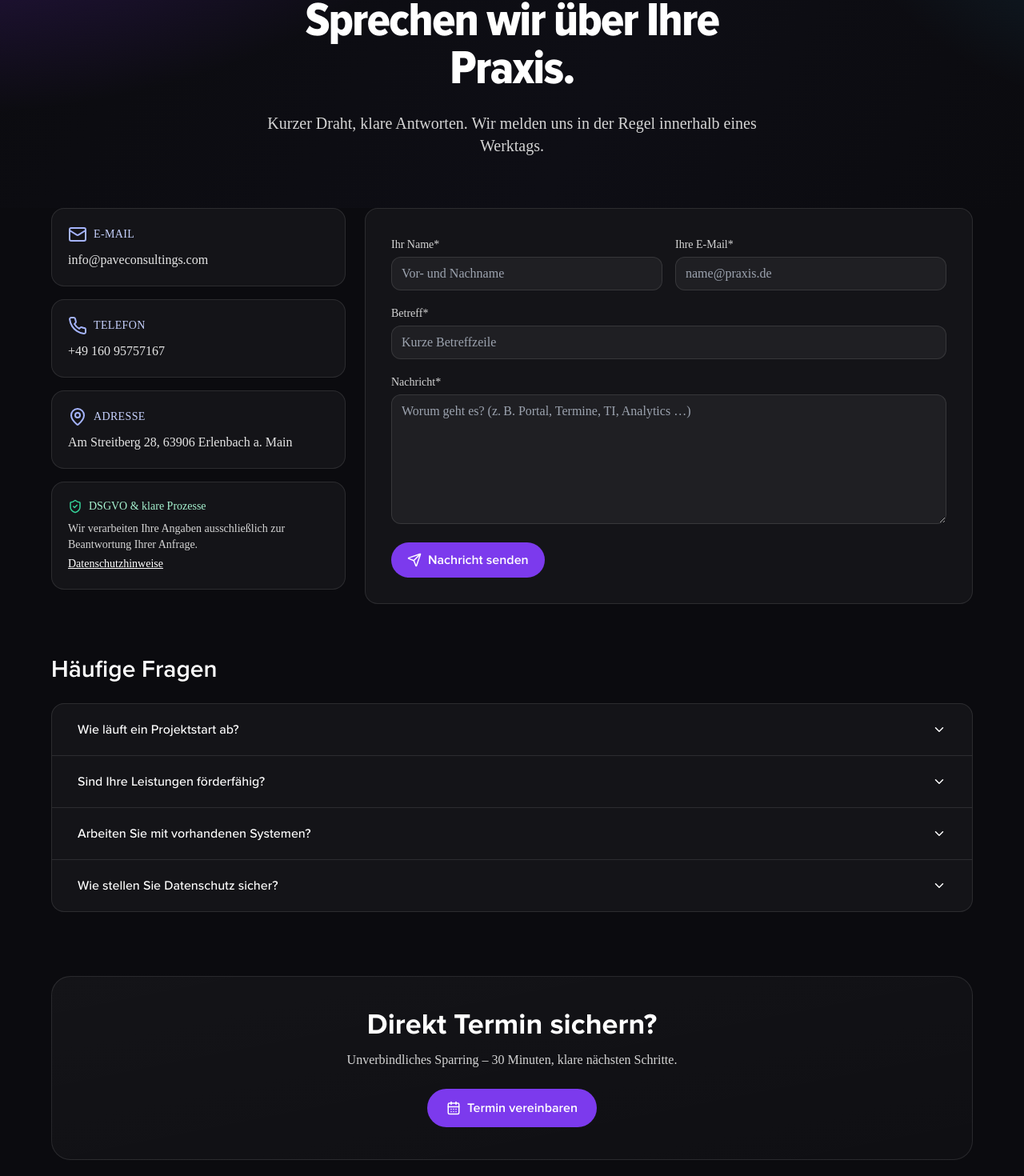
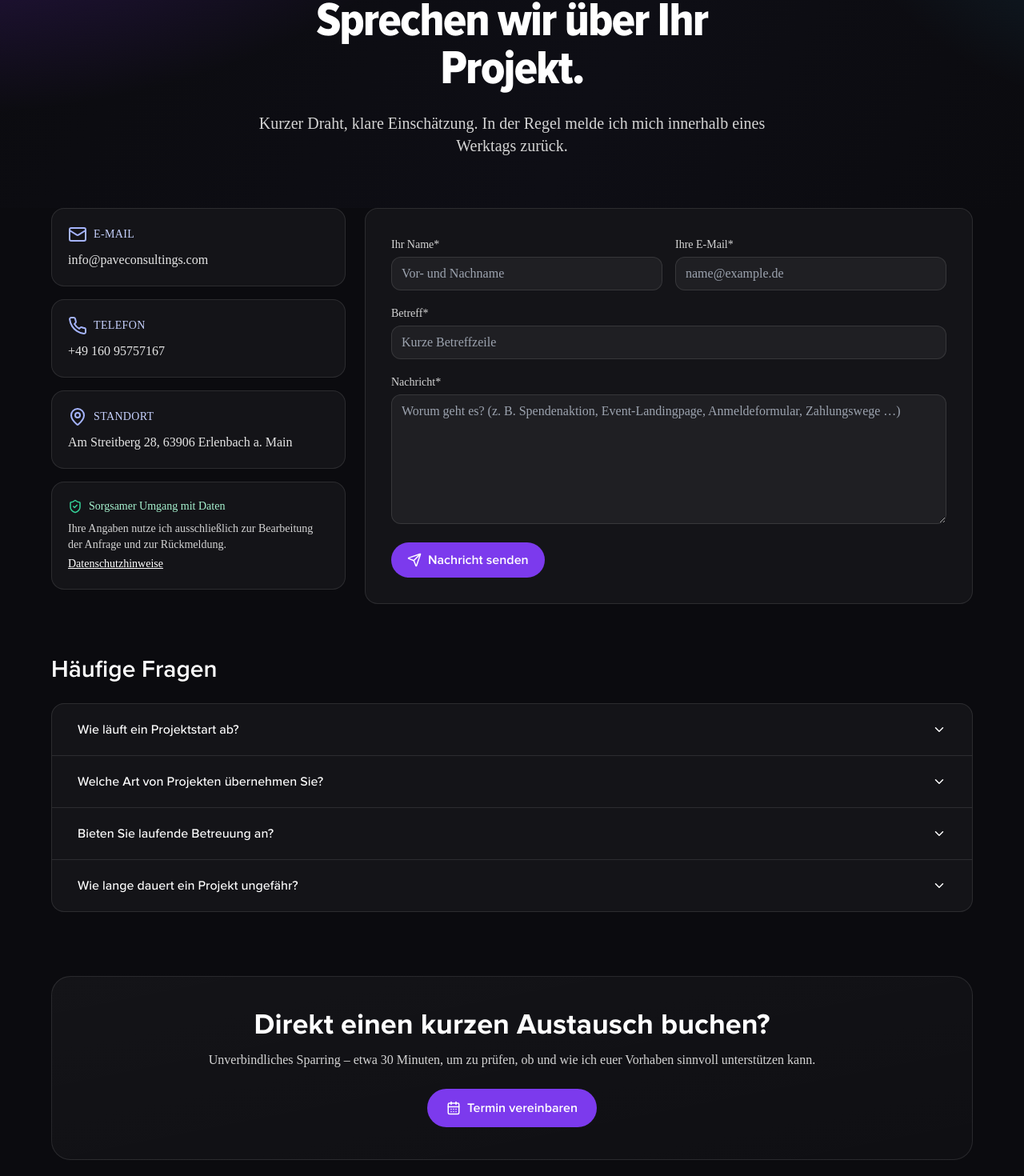
Before and after one commit to cyclebittt/pavewebyyyy, a Next.js app: page /contact in a window 1280 px wide. Shown: the part 243-1713 px from the top of the page at 80% size. Built offline with nearby package versions, Linux system fonts and the light colour scheme; a web font is replaced by a local one.

Commit message:
Update page.js

```diff
--- a/app/contact/page.js
+++ b/app/contact/page.js
@@ -14,8 +14,6 @@ import {
   ChevronDown,
   Sparkles,
 } from 'lucide-react';
-// Optional: Sie hatten emailjs bereits genutzt. Falls nicht benötigt, können Sie den Import entfernen.
-// import emailjs from '@emailjs/browser';
 
 export default function ContactPage() {
   const [open, setOpen] = useState(null); // simple in-page Accordion
@@ -37,23 +35,22 @@ export default function ContactPage() {
   const faqs = [
     {
       q: 'Wie läuft ein Projektstart ab?',
-      a: 'Wir starten mit einem 30‑minütigen Sparring (Ziele, Status, Förderfähigkeit). Anschließend erhalten Sie eine modulare Roadmap mit Aufwand und Zeitplan.',
+      a: 'Wir starten mit einem kurzen Austausch (ca. 20–30 Minuten). Darin klären wir Ziel, Rahmen, bestehenden Stand und ob ich der richtige Ansprechpartner für euch bin.',
     },
     {
-      q: 'Sind Ihre Leistungen förderfähig?',
-      a: 'Je nach Projekt sind bis zu 90 % Förderung über BayDiGuP möglich. Wir unterstützen bei der Strukturierung und Dokumentation.',
+      q: 'Welche Art von Projekten übernehmen Sie?',
+      a: 'Typischerweise sind es klar begrenzte Vorhaben: Landingpages für Aktionen oder Spenden, Event-Seiten, Formulare, einfache Zahlungswege und begleitende Medien wie Flyer oder kurze Projektvideos.',
     },
     {
-      q: 'Arbeiten Sie mit vorhandenen Systemen?',
-      a: 'Ja. Wir integrieren bestehende Tools (z. B. Terminlösungen, Praxis‑Software) und kombinieren sie mit neuen Modulen.',
+      q: 'Bieten Sie laufende Betreuung an?',
+      a: 'Der Fokus liegt auf einzelnen Projekten mit Anfang und Ende. Kleinere Anpassungen oder Erweiterungen sind später möglich, aber es gibt keine verpflichtenden Dauerverträge.',
     },
     {
-      q: 'Wie stellen Sie Datenschutz sicher?',
-      a: 'DSGVO‑konforme Prozesse, klare Rollen, Hosting‑/Tool‑Auswahl und Dokumentation. Keine unnötigen Datenflüsse.',
+      q: 'Wie lange dauert ein Projekt ungefähr?',
+      a: 'Je nach Umfang bewegen sich Projekte meist im Rahmen von wenigen Tagen bis einigen Wochen. Mir ist wichtig, dass der Zeitplan zu eurem Alltag passt und realistisch bleibt.',
     },
   ];
 
-  // Dummy-Submit (ohne EmailJS) – kompiliert immer. Wenn Sie EmailJS nutzen möchten, aktivieren Sie die Logik unten.
   const onSubmit = async (e) => {
     e.preventDefault();
     try {
@@ -61,15 +58,6 @@ export default function ContactPage() {
       setOk(false);
       setErr('');
 
-      // Beispiel für EmailJS:
-      // const res = await emailjs.send('SERVICE_ID','TEMPLATE_ID',{
-      //   name: e.target.name.value,
-      //   email: e.target.email.value,
-      //   message: e.target.message.value,
-      // }, 'PUBLIC_KEY');
-      // if (res.status === 200) setOk(true);
-
-      // Ohne Anbieter: Erfolg simulieren
       await new Promise((r) => setTimeout(r, 600));
       setOk(true);
       e.target.reset();
@@ -92,10 +80,10 @@ export default function ContactPage() {
             <Sparkles size={16} /> Kontakt
           </span>
           <h1 className="mt-6 text-4xl md:text-6xl font-extrabold tracking-tight">
-            Sprechen wir über Ihre Praxis.
+            Sprechen wir über Ihr Projekt.
           </h1>
           <p className="mt-6 text-lg md:text-xl text-neutral-300">
-            Kurzer Draht, klare Antworten. Wir melden uns in der Regel innerhalb eines Werktags.
+            Kurzer Draht, klare Einschätzung. In der Regel melde ich mich innerhalb eines Werktags zurück.
           </p>
         </div>
       </section>
@@ -105,7 +93,7 @@ export default function ContactPage() {
         <div className="grid grid-cols-1 md:grid-cols-3 gap-6">
           {/* Kontakt-Karten */}
           <div className="md:col-span-1 space-y-4">
-            <Card icon={<Mail />} title="E‑Mail">
+            <Card icon={<Mail />} title="E-Mail">
               <a className="hover:underline" href="mailto:info@paveconsultings.com">
                 info@paveconsultings.com
               </a>
@@ -113,16 +101,16 @@ export default function ContactPage() {
             <Card icon={<Phone />} title="Telefon">
               <span>+49 160 95757167</span>
             </Card>
-            <Card icon={<MapPin />} title="Adresse">
+            <Card icon={<MapPin />} title="Standort">
               <span>Am Streitberg 28, 63906 Erlenbach a. Main</span>
             </Card>
             <div className="rounded-2xl border border-white/10 bg-white/[0.04] p-5">
               <div className="flex items-center gap-2 text-sm text-emerald-200">
                 <ShieldCheck size={18} className="text-emerald-400" />
-                DSGVO & klare Prozesse
+                Sorgsamer Umgang mit Daten
               </div>
               <p className="mt-2 text-neutral-300 text-sm">
-                Wir verarbeiten Ihre Angaben ausschließlich zur Beantwortung Ihrer Anfrage.
+                Ihre Angaben nutze ich ausschließlich zur Bearbeitung der Anfrage und zur Rückmeldung.
               </p>
               <Link href="/privacy" className="underline text-sm hover:text-white mt-1 inline-block">
                 Datenschutzhinweise
@@ -132,10 +120,13 @@ export default function ContactPage() {
 
           {/* Formular */}
           <div className="md:col-span-2">
-            <form onSubmit={onSubmit} className="rounded-2xl border border-white/10 bg-white/[0.04] p-6 md:p-8 space-y-4">
+            <form
+              onSubmit={onSubmit}
+              className="rounded-2xl border border-white/10 bg-white/[0.04] p-6 md:p-8 space-y-4"
+            >
               <div className="grid grid-cols-1 md:grid-cols-2 gap-4">
                 <Input name="name" label="Ihr Name*" placeholder="Vor- und Nachname" required />
-                <Input type="email" name="email" label="Ihre E‑Mail*" placeholder="name@praxis.de" required />
+                <Input type="email" name="email" label="Ihre E-Mail*" placeholder="name@example.de" required />
               </div>
               <Input name="subject" label="Betreff*" placeholder="Kurze Betreffzeile" required />
               <div>
@@ -145,19 +136,19 @@ export default function ContactPage() {
                   required
                   rows={6}
                   className="mt-1 w-full rounded-xl border border-white/10 bg-white/5 px-3 py-2 outline-none focus:ring-2 focus:ring-violet-500"
-                  placeholder="Worum geht es? (z. B. Portal, Termine, TI, Analytics …)"
+                  placeholder="Worum geht es? (z. B. Spendenaktion, Event-Landingpage, Anmeldeformular, Zahlungswege …)"
                 />
               </div>
               <button
                 type="submit"
                 disabled={isSubmitting}
-                className="inline-flex items-center gap-2 px-5 py-2.5 rounded-full bg-violet-600 hover:bg-violet-500 font-semibold transition-colors"
+                className="inline-flex items-center gap-2 px-5 py-2.5 rounded-full bg-violet-600 hover:bg-violet-500 font-semibold transition-colors disabled:opacity-60"
               >
                 <Send size={18} />
                 {isSubmitting ? 'Wird gesendet …' : 'Nachricht senden'}
               </button>
-              {ok && <p className="text-emerald-400 text-sm">Danke! Wir melden uns zeitnah.</p>}
-              {err && <p className="text-red-400 text-sm">{err}</p>}
+              {ok && <p className="text-emerald-400 text-sm mt-2">Danke! Ich melde mich zeitnah.</p>}
+              {err && <p className="text-red-400 text-sm mt-2">{err}</p>}
             </form>
           </div>
         </div>
@@ -201,8 +192,10 @@ export default function ContactPage() {
       {/* CTA */}
       <section className="px-5 md:px-16 pb-16 text-center">
         <div className="rounded-3xl border border-white/10 bg-gradient-to-br from-white/[0.04] to-white/[0.02] p-10">
-          <h3 className="text-3xl md:text-4xl font-bold">Direkt Termin sichern?</h3>
-          <p className="mt-3 text-neutral-300">Unverbindliches Sparring – 30 Minuten, klare nächsten Schritte.</p>
+          <h3 className="text-3xl md:text-4xl font-bold">Direkt einen kurzen Austausch buchen?</h3>
+          <p className="mt-3 text-neutral-300">
+            Unverbindliches Sparring – etwa 30 Minuten, um zu prüfen, ob und wie ich euer Vorhaben sinnvoll unterstützen kann.
+          </p>
           <Link
             href="/request"
             className="mt-6 inline-flex items-center gap-2 px-6 py-3 rounded-full bg-violet-600 hover:bg-violet-500 transition-colors font-semibold"
```
